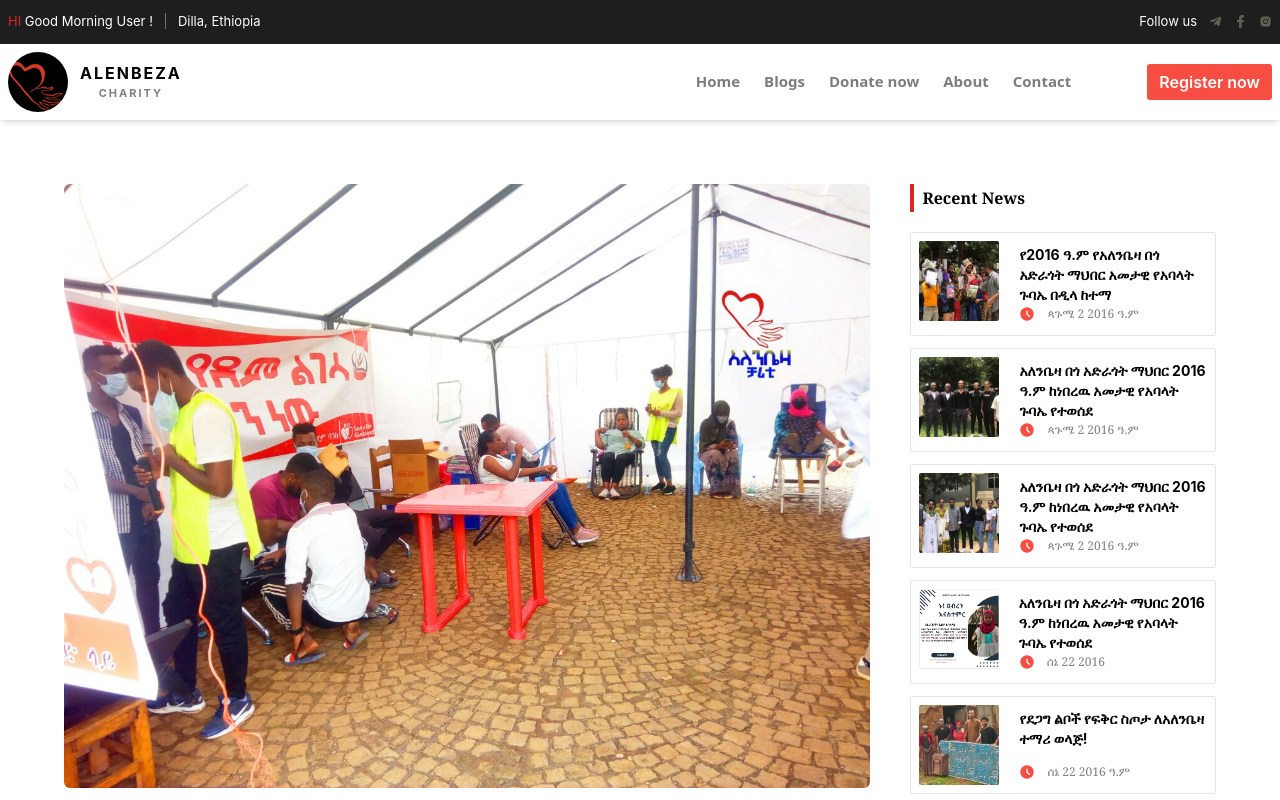
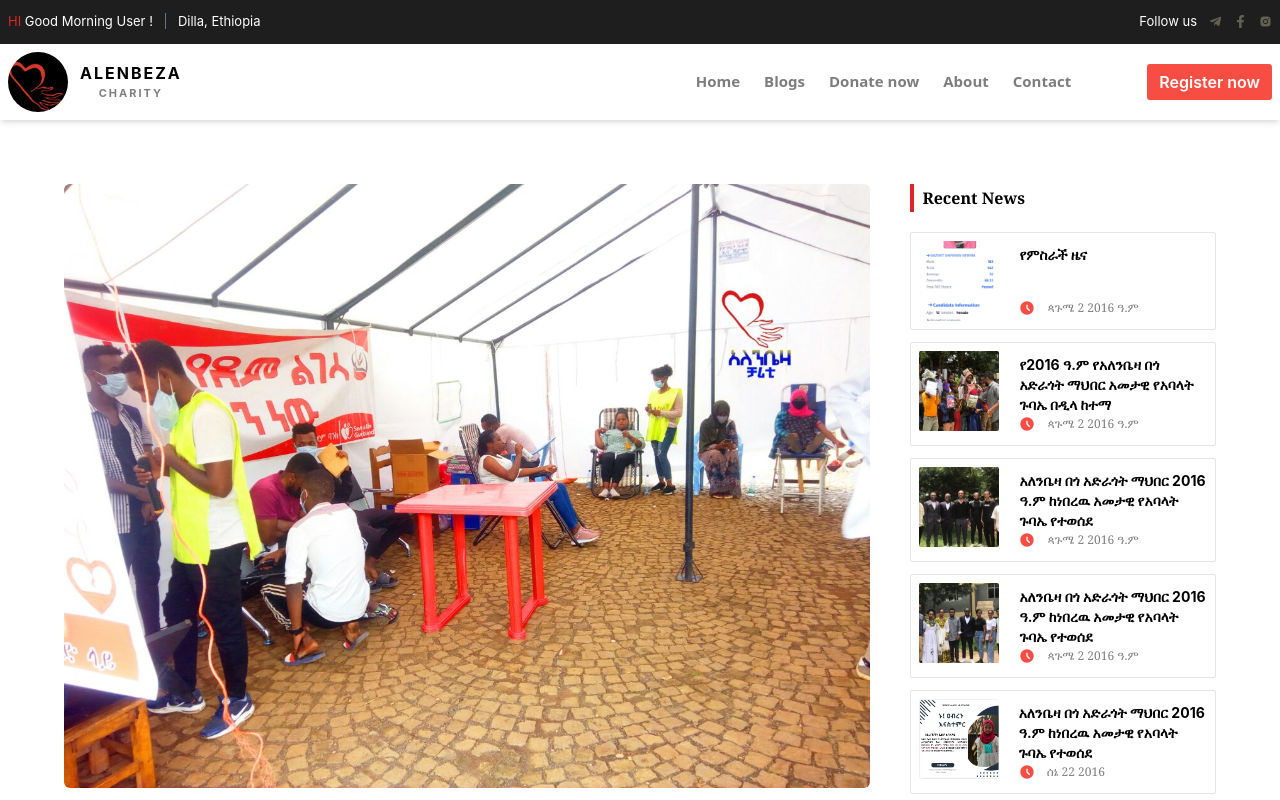
Before and after one commit to abebayehushibru/alenbezacharity, a React (Create React App) app: page /post-detail/1 in a window 1280 px wide. Built offline with nearby package versions, Linux system fonts and the light colour scheme.

Commit message:
Update data.js
after adding  nazret result descrption

```diff
--- a/src/asserts/images/data.js
+++ b/src/asserts/images/data.js
@@ -13,7 +13,17 @@ import gubgnit3 from "./post/gubgnit3.jpg";
 import gubae from "./final2.jpg";
 import legends from "./post/legends.jpg";
 import members from "./post/members.jpg";
+import nazretResult from "./post/Screenshot_20240909-190257.png"
 export const datas = [
+  {
+    id: 17,
+    img: nazretResult,
+    title:
+      "የምስራች ዜና ",
+      content:
+      " ውድ የአለንቤዛ ቤተሰቦች፥ እንዴት ከረማችሁ? ለዐዲሱ ዓመት እንኳን አደረሳችሁ እያልን፥ የማኅበራችን ተማሪ የኾነችው ተማሪ ናዝሬት ሽፈራው በ2016 ዓ.ም የተፈተነችዉን የ6ተኛ ክፍል ዞን ዐቀፍ ፈተና፥ በተሳካ ኹኔታ አጠናቃ ወደ ቀጣዩ ክፍል (7) የተዘዋወረች መኾኑን ስናበስራችኹ በታላቅ ደስታ ነው! እንኳን ደስ አላችሁ፥ እንኳን ደስ አለን! ይኼ የኹላችንም ድጋፍ ውጤት ነው። ዐብረን ከበረታን ደግሞ ከዚህም የተሻለ የምናይ ስለኾነ፥ ድጋፋችኹ አይለየን!  ",
+    date: "ጳጉሜ 2 2016 ዓ.ም",
+  },
   {
     id: 16,
     img: gubae,
```
